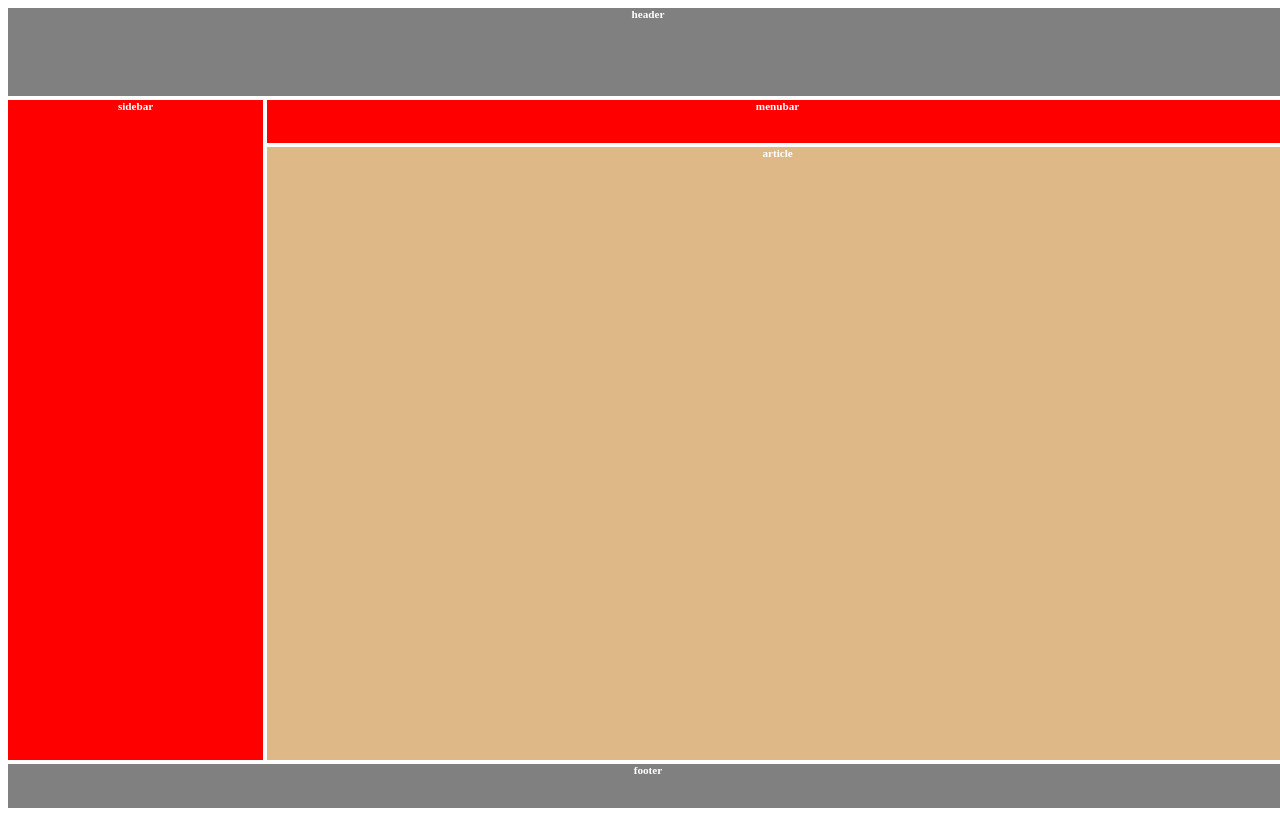
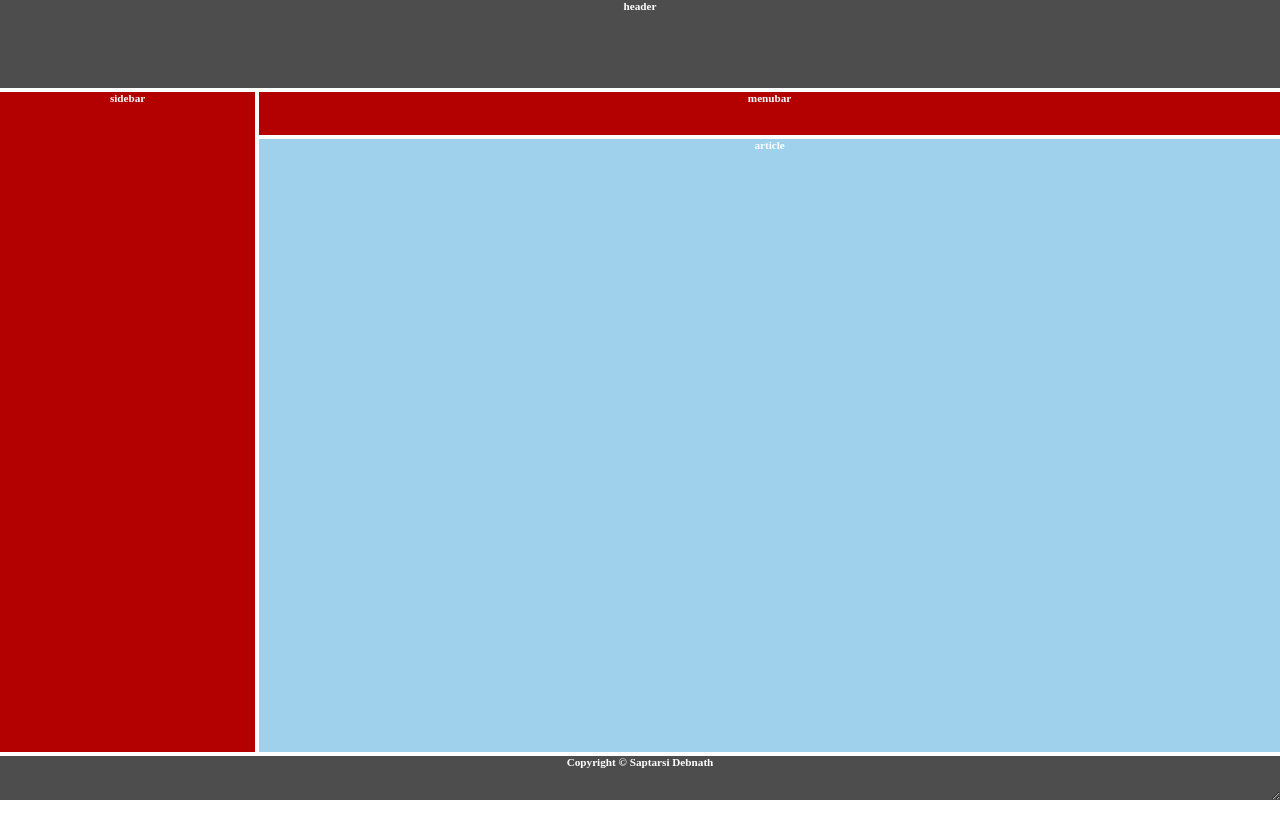
Before and after one commit to saptarsidebnath98/htmlCss-practice, a plain HTML site: page exercise/grid-layout-03.html in a window 1280 px wide. Drawn offline with Linux system fonts and the light colour scheme.

Commit message:
grid-layout-03 in progress

```diff
--- a/exercise/grid-layout-03.html
+++ b/exercise/grid-layout-03.html
@@ -6,10 +6,17 @@
     <meta name="viewport" content="width=device-width, initial-scale=1.0" />
     <title>Grid-layout-03</title>
     <style>
+      html,
+      body {
+        height: 100%;
+        width: 100%;
+        margin: 0%;
+        padding: 0%;
+      }
       .container {
         display: grid;
-        width: 100vw;
-        height: 100vh;
+        height: 100%;
+        width: 100%;
         grid-template-columns: 1fr 4fr;
         grid-template-rows: 1fr 0.5fr 7fr 0.5fr;
         gap: 4px;
@@ -18,34 +25,37 @@
           "sidebar menubar"
           "sidebar article"
           "footer footer";
+
+        resize: both;
+        overflow: auto;
       }
       .container div {
-          color: white;
-          font-weight: bold;
+        color: white;
+        font-weight: bold;
         font-size: 70%;
         text-align: center;
       }
       .header {
         grid-area: header;
-        background-color: grey;
+        background-color: rgb(77, 77, 77);
 
         display: grid;
       }
       .sidebar {
         grid-area: sidebar;
-        background-color: red;
+        background-color: rgb(179, 1, 1);
       }
       .menubar {
         grid-area: menubar;
-        background-color: red;
+        background-color: rgb(179, 1, 1);
       }
       .article {
         grid-area: article;
-        background-color: burlywood;
+        background-color: rgb(159, 208, 236);
       }
       .footer {
         grid-area: footer;
-        background-color: grey;
+        background-color: rgb(77, 77, 77);
       }
     </style>
   </head>
@@ -55,7 +65,7 @@
       <div class="sidebar">sidebar</div>
       <div class="menubar">menubar</div>
       <div class="article">article</div>
-      <div class="footer">footer</div>
+      <div class="footer">Copyright &copy; Saptarsi Debnath</div>
     </div>
   </body>
 </html>
```
Also changed, not shown: exercise/grid-layout-02.html (+2 -2 lines).
